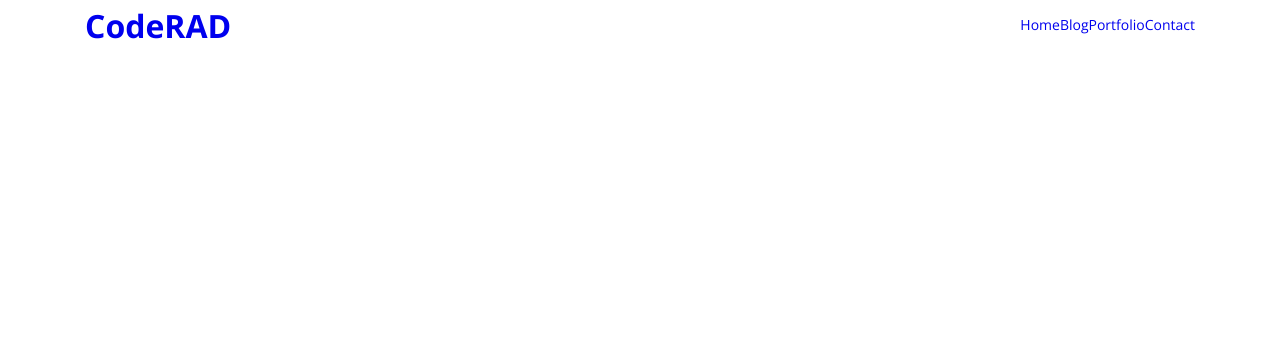
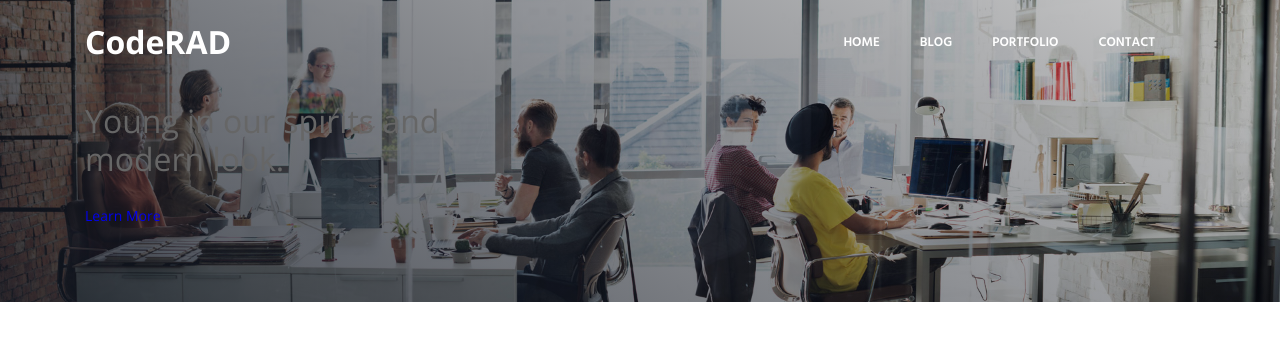
Before and after one commit to JasonTcode/CodeRad, a plain HTML site: page index.html in a window 1280 px wide. Drawn offline with nearby package versions, Linux system fonts and the light colour scheme.

Commit message:
End of Navbar Part 2

```diff
--- a/css/default.css
+++ b/css/default.css
@@ -1,5 +1,5 @@
 :root {
-    --white: #fff;
+    --white: #FFF;
     --black: #000;
     --font-color-base: #666;
     --font-color-dark: #212529;
--- a/css/styles.css
+++ b/css/styles.css
@@ -5,6 +5,11 @@
     left: 0;
     z-index: 500;
     transition: ease-in-out 0.3s;
+    padding: 1rem;
+}
+
+[aria-controls="navbarDropdown"] {
+    display: none;
 }
 
 .navbar-nav {
@@ -23,4 +28,43 @@
     font-weight: 700;
     width: 100%;
     transition: ease-in-out 0.3s;
+    color: var(--white);
 }
+
+.bg-header {
+    background-image: url("/CodeRad-assets/bg-header-1.jpg");
+    background-color: var(--footer);
+    background-repeat: no-repeat;
+    background-size: cover;
+    background-position: 50% 20%;
+    position: relative;
+    z-index: 1;
+    padding: 4.6875rem 0;
+}
+
+.bg-header::before {
+    background-image: linear-gradient(
+        30deg,
+         rgba(21, 27, 38, 0.8) 0%,
+         rgba(0,0, 0, 0.2 ) 100%
+         );
+         position: absolute;
+         top: 0;
+         right: 0;
+         bottom: 0;
+         left: 0;
+         width: 100%;
+         height: 100%;
+         z-index: -1;
+         content: "";
+}
+
+.nav-link a {
+    color: var(--white);
+    font-size: 0.8125rem;
+    font-weight: 600;
+    font-family: "Hind", sans-serif;
+    text-transform: uppercase;
+    margin-right: 2.5rem;
+    line-height: 1.25rem;
+}
--- a/index.html
+++ b/index.html
@@ -20,24 +20,37 @@
     <body>
         <nav class="navbar nav">
             <div class="container">
-                <a class="navbar-brand" href="#">CodeRAD</a>
+                <button class="navbar-toggler" aria-expanded="false" aria-controls="navbarDropdown">
+                    <span>&#9776;</span>
+                </button>
+                <a class="navbar-brand" href="index.html">CodeRAD</a>
                 <ul class="navbar-nav">
-                    <li>
-                        <a class="nav-link" href="#">Home</a>
+                    <li class="nav-link">
+                        <a href="#">Home</a>
                     </li>
-                    <li>
-                        <a class="nav-link" href="#">Blog</a>
+                    <li class="nav-link">
+                        <a href="#">Blog</a>
                     </li>
-                    <li>
-                        <a class="nav-link" href="#">Portfolio</a>
+                    <li class="nav-link">
+                        <a href="#">Portfolio</a>
                     </li>
-                    <li>
-                        <a class="nav-link" href="#">Contact</a>
+                    <li class="nav-link">
+                        <a href="#">Contact</a>
                     </li>
                 </ul>
             </div>
         </nav>
 
+        <header class="bg-header">
+            <div class="container">
+                <div class="hero-wrapper">
+                    <h2 class="hero-header">
+                        Young in our spirits and <br> modern look.
+                    </h2>
+                    <a href="#">Learn More</a>
+                </div>
+            </div>
+        </header>
 
     </body>
 </html>
```
